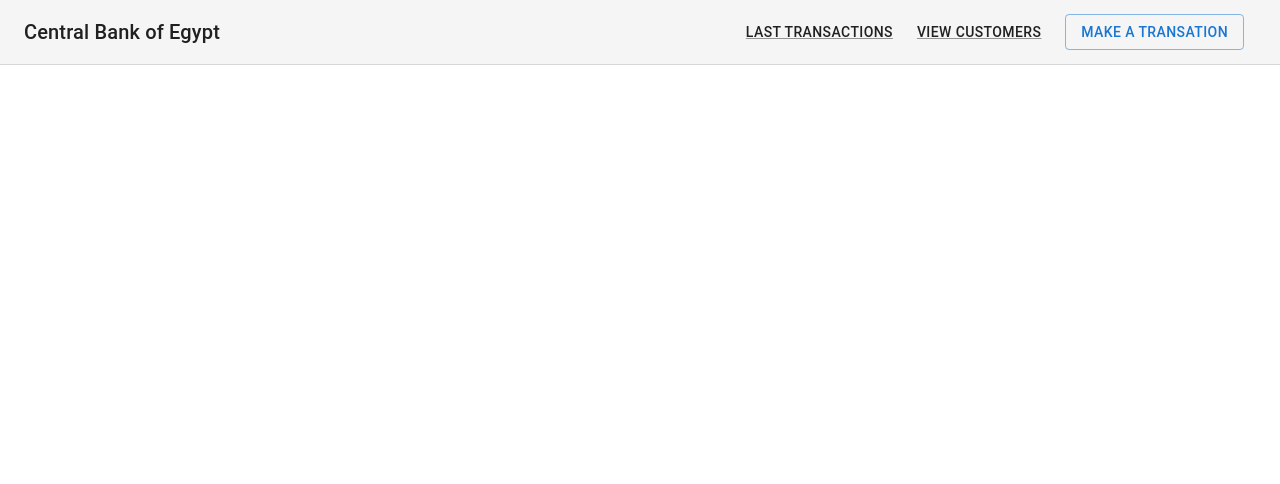
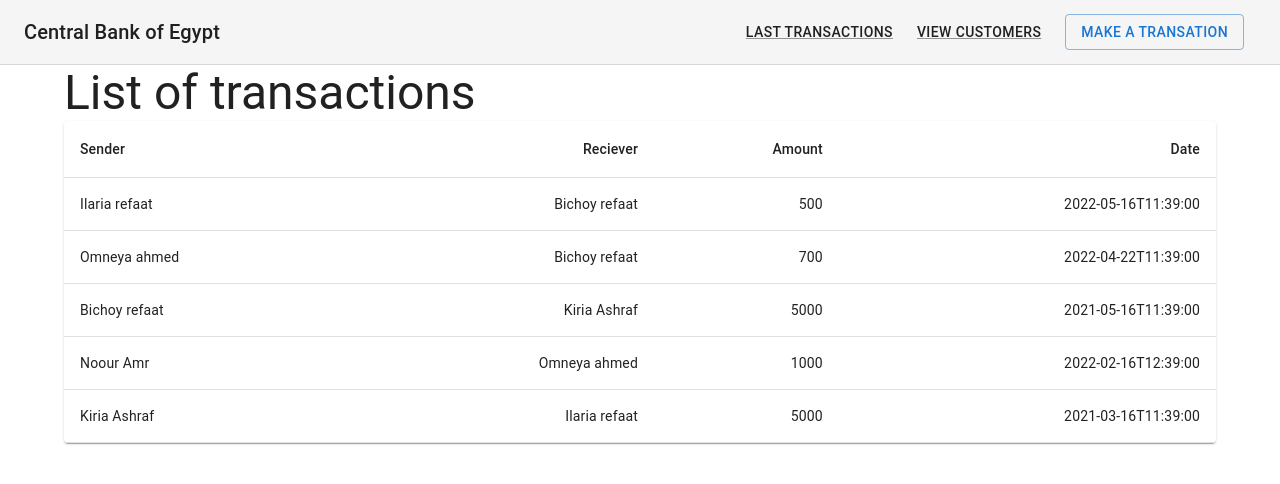
Before and after one commit to IlariaRefaat/Banking-App, a React (Create React App) app in the folder banking-app/: page / in a window 1280 px wide. Shown: the top 484 px of the page. Built offline with nearby package versions, Linux system fonts and the light colour scheme.

Commit message:
Display ist of transaction

```diff
--- a/banking-app/src/App.tsx
+++ b/banking-app/src/App.tsx
@@ -1,12 +1,17 @@
 import React from "react";
 import { NavigationBar } from "./components/NavigationBar";
-import { CssBaseline } from "@mui/material";
+import { TransfersList } from "./components/TransfersList";
+import { CssBaseline, Container, Typography } from "@mui/material";
 
 function App() {
   return (
     <div className="App">
       <CssBaseline />
       <NavigationBar />
+      <Container>
+        <Typography variant="h3">List of transactions</Typography>
+        <TransfersList />
+      </Container>
     </div>
   );
 }
--- /dev/null
+++ b/banking-app/src/components/TransfersList.tsx
@@ -0,0 +1,38 @@
+import * as React from "react";
+import Table from "@mui/material/Table";
+import TableBody from "@mui/material/TableBody";
+import TableCell from "@mui/material/TableCell";
+import TableContainer from "@mui/material/TableContainer";
+import TableHead from "@mui/material/TableHead";
+import TableRow from "@mui/material/TableRow";
+import Paper from "@mui/material/Paper";
+import { transfers } from "../mocks/transfers";
+
+export const TransfersList = () => {
+  return (
+    <TableContainer component={Paper}>
+      <Table sx={{ minWidth: 650 }} aria-label="simple table">
+        <TableHead>
+          <TableRow>
+            <TableCell>Sender</TableCell>
+            <TableCell align="right">Reciever</TableCell>
+            <TableCell align="right">Amount</TableCell>
+            <TableCell align="right">Date</TableCell>
+          </TableRow>
+        </TableHead>
+        <TableBody>
+          {transfers.map((transfer) => (
+            <TableRow key={transfer.id}>
+              <TableCell component="th" scope="row">
+                {transfer.sender.name}
+              </TableCell>
+              <TableCell align="right">{transfer.receiver.name}</TableCell>
+              <TableCell align="right">{transfer.amount}</TableCell>
+              <TableCell align="right">{transfer.initiatedAt}</TableCell>
+            </TableRow>
+          ))}
+        </TableBody>
+      </Table>
+    </TableContainer>
+  );
+};
--- /dev/null
+++ b/banking-app/src/mocks/customers.ts
@@ -0,0 +1,27 @@
+import { Customer } from "../models/Customer";
+
+export const customer1: Customer = {
+    name: "Ilaria refaat",
+    email: "ilaria.refaat@gmail.com",
+    currentBalance: 1000
+};
+export const customer2: Customer = {
+    name: "Bichoy refaat",
+    email: "bichoy.refaat@gmail.com",
+    currentBalance: 100000
+};
+export const customer3: Customer = {
+    name: "Omneya ahmed",
+    email: "omneya.ahmed@gmail.com",
+    currentBalance: 12
+};
+export const customer4: Customer = {
+    name: "Noour Amr",
+    email: "Nour.amr@gmail.com",
+    currentBalance: 2000000
+};
+export const customer5: Customer = {
+    name: "Kiria Ashraf",
+    email: "kiria.ashraf@gmail.com",
+    currentBalance: 10
+};
--- /dev/null
+++ b/banking-app/src/mocks/transfers.ts
@@ -0,0 +1,39 @@
+import { Transfer } from "../models/Transfer";
+import { customer1, customer2, customer3, customer4, customer5 } from "./customers";
+export const transfers: Transfer[] = [
+    {
+        id: "1",
+        sender: customer1,
+        receiver: customer2,
+        amount: 500,
+        initiatedAt: "2022-05-16T11:39:00"
+    },
+    {
+        id: "2",
+        sender: customer3,
+        receiver: customer2,
+        amount: 700,
+        initiatedAt: "2022-04-22T11:39:00"
+    },
+    {
+        id: "3",
+        sender: customer2,
+        receiver: customer5,
+        amount: 5000,
+        initiatedAt: "2021-05-16T11:39:00"
+    },
+    {
+        id: "4",
+        sender: customer4,
+        receiver: customer3,
+        amount: 1000,
+        initiatedAt: "2022-02-16T12:39:00"
+    },
+    {
+        id: "5",
+        sender: customer5,
+        receiver: customer1,
+        amount: 5000,
+        initiatedAt: "2021-03-16T11:39:00"
+    }
+]
--- a/banking-app/src/models/Transfer.ts
+++ b/banking-app/src/models/Transfer.ts
@@ -1,6 +1,7 @@
 import { Customer } from "./Customer";
 
 export interface Transfer {
+    id: string;
     sender: Customer;
     receiver: Customer;
     amount: number;
```
